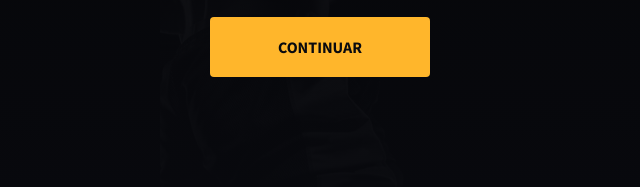
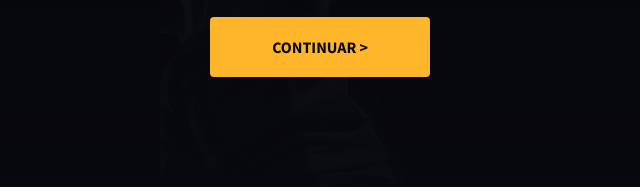
Before and after one commit to Rafaels1/imc, a plain HTML site: page src/index.html in a window 1280 px wide. Shown: the part 329-516 px from the top of the page, 320-960 px from the left. Drawn offline with Linux system fonts and the light colour scheme.

Commit message:
adicionado icone

```diff
--- a/src/index.html
+++ b/src/index.html
@@ -30,7 +30,7 @@
         <input id="name" class="field__input" type="text" placeholder="ex: Guilherme Souza">
       </div>
 
-      <button class="button" type="submit">Continuar</button>
+      <button class="button" type="submit">Continuar ></button>
     </div>
 
     <footer class="footer">
```
